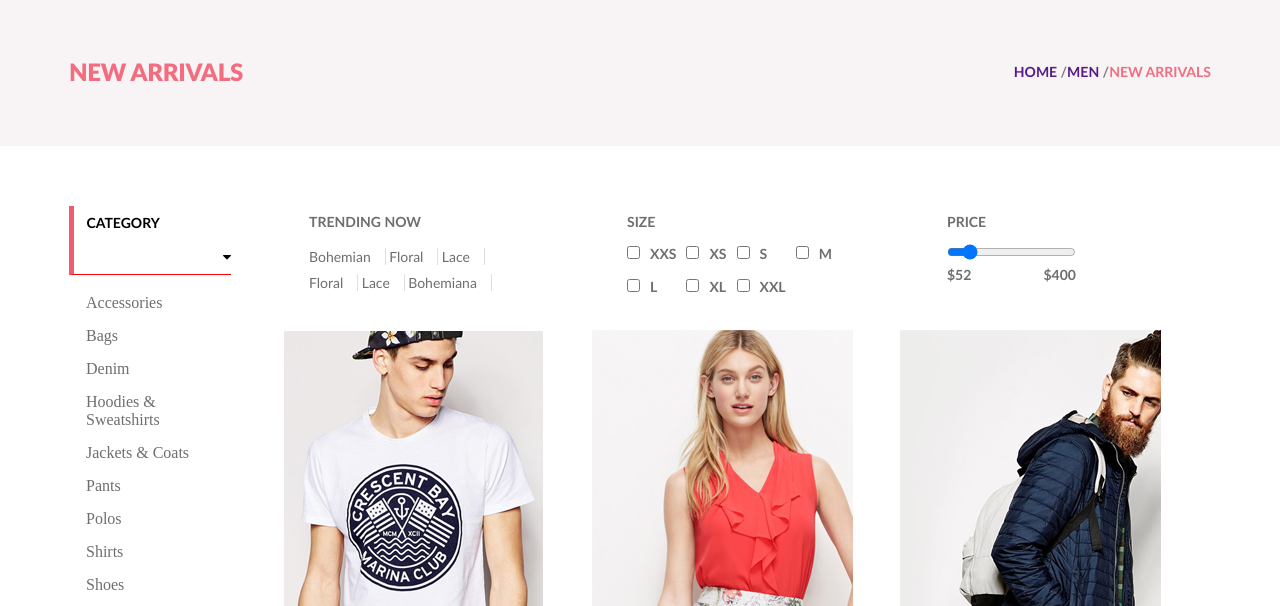
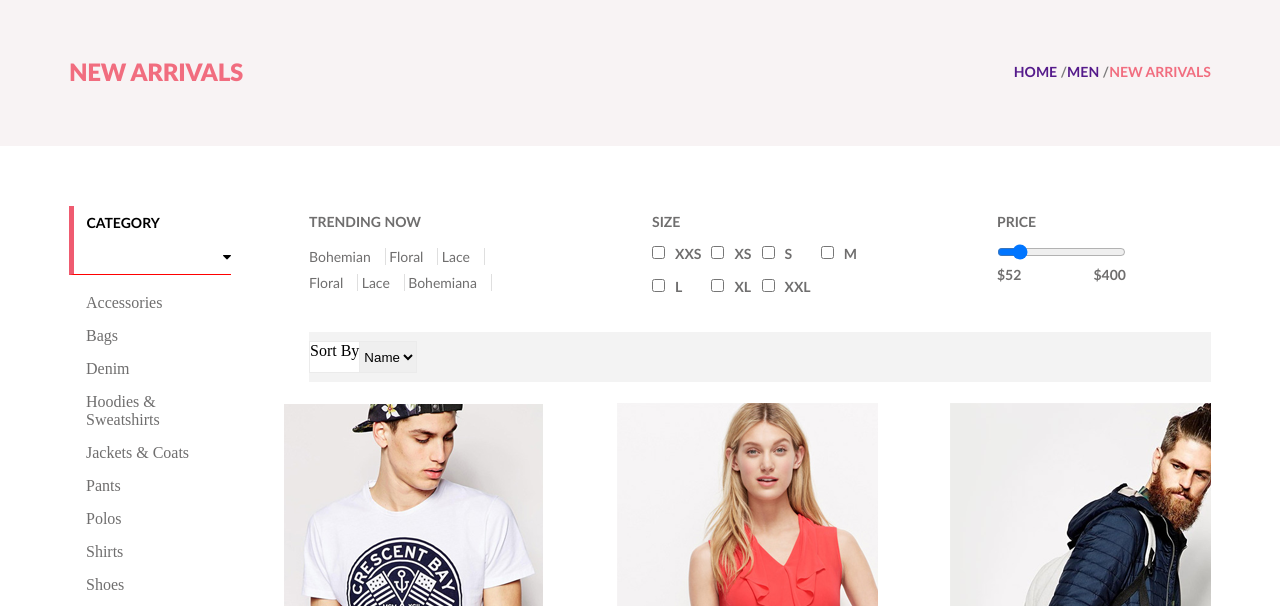
Before and after one commit to Hatemanik/myporfolio, a plain HTML site: page smurfa.ru/product.html in a window 1280 px wide. Shown: the part 153-759 px from the top of the page. Drawn offline with Linux system fonts and the light colour scheme.

Commit message:
Полоса сортировки
полоса сортировки

```diff
--- a/smurfa.ru/product.html
+++ b/smurfa.ru/product.html
@@ -142,31 +142,51 @@
                         <h3>Size</h3>
                         <div class="top-filter-size-flex">
                             <div class="top-filter-size-flex-column">
-                                    <label for="size-xxs"><input type="checkbox" id="size-xxs" class="checkbox"><span class="box"></span>XXS</label>
-                                    <label for="size-l"><input type="checkbox" id="size-l" class="checkbox"><span class="box"></span>L</label>
+                                <label for="size-xxs"><input type="checkbox" id="size-xxs" class="checkbox"><span
+                                        class="box"></span>XXS</label>
+                                <label for="size-l"><input type="checkbox" id="size-l" class="checkbox"><span
+                                        class="box"></span>L</label>
                             </div>
                             <div class="top-filter-size-flex-column">
-                                    <label for="size-xs"><input type="checkbox" id="size-xs" class="checkbox"><span class="box"></span>XS</label>
-                                    <label for="size-xl"><input type="checkbox" id="size-xl" class="checkbox"><span class="box"></span>XL</label>
+                                <label for="size-xs"><input type="checkbox" id="size-xs" class="checkbox"><span
+                                        class="box"></span>XS</label>
+                                <label for="size-xl"><input type="checkbox" id="size-xl" class="checkbox"><span
+                                        class="box"></span>XL</label>
                             </div>
                             <div class="top-filter-size-flex-column">
-                                    <label for="size-s"><input type="checkbox" id="size-s" class="checkbox"><span class="box"></span>S</label>
-                                    <label for="size-xxl"><input type="checkbox" id="size-xxl" class="checkbox"><span class="box"></span>XXL</label>
+                                <label for="size-s"><input type="checkbox" id="size-s" class="checkbox"><span
+                                        class="box"></span>S</label>
+                                <label for="size-xxl"><input type="checkbox" id="size-xxl" class="checkbox"><span
+                                        class="box"></span>XXL</label>
                             </div>
                             <div class="top-filter-size-flex-column">
-                                    <label for="size-m"><input type="checkbox" id="size-m" class="checkbox"><span class="box"></span>M</label>
+                                <label for="size-m"><input type="checkbox" id="size-m" class="checkbox"><span
+                                        class="box"></span>M</label>
                             </div>
                         </div>
                     </div>
                     <div class="top-filter-price">
                         <h3>Price</h3>
-                        <label for="amount"><input type="range" min="0" max="400" value="52" class="range" id="amount" multiple></label>
+                        <label for="amount"><input type="range" min="0" max="400" value="52" class="range" id="amount"
+                                                   multiple></label>
                         <div class="range-numbers">
                             <span>$<output id="out_min">52</output></span>
                             <span class="out_max">$<output id="out_max">400</output></span>
 
                         </div>
                     </div>
+                </div>
+                <div class="sort">
+                    <div class="sort__name">
+                        <span class="sort__name-1">Sort By</span>
+                        <select size="1" name="hero[]">
+                            <option selected value="Name">Name</option>
+                            <option value="Price">Price</option>
+                            <option value="Othe">Othe</option>
+                        </select>
+                    </div>
+
+                    <div class="sort__show"></div>
                 </div>
                 <div class="magazin-list">
                     <div class="magazin-list-flex-2">
@@ -233,7 +253,7 @@
 
                 </div>
             </div>
-
+        </div>
 
 </main>
 <section class="woman-black">
--- a/smurfa.ru/sass/product.scss
+++ b/smurfa.ru/sass/product.scss
@@ -98,7 +98,7 @@ body {
 /*-----------------------------------------*/
 
 .product-category-inner-right {
-  padding: 0 50px;
+  padding: 0 0 0 50px;
 
 }
 
@@ -256,10 +256,32 @@ padding-right: 10px;
 .out_max{
   float: right;
 }
+/*------------------------------------------*/
+.sort{
+  height: 50px;
+  background-color: #f3f3f3;
+  display: flex;
+  align-items: center;
+  margin-top: 22px;
+  margin-left: 28px;
+}
+.sort__name{
+  height: 30px;
+  border: 1px solid #ebebeb;
+  background-color: #ffffff;
+  display: flex;
+  align-items: center;
+}
 
-.range-numbers span #out_max{
-  float: right;
+.sort__name-1{
+  height: 100%;
+  border-right: 1px solid #ebebeb;
 }
+.sort__name select{
+  height: 100%;
+  border:0;
+}
+/*-------------------------------------------*/
 .magazin-list-flex-2 {
   display: flex;
   align-items: center;
```
Also changed, not shown: smurfa.ru/css/style.css, 1 other file. Lines whose indentation alone changed are shown as unchanged.
